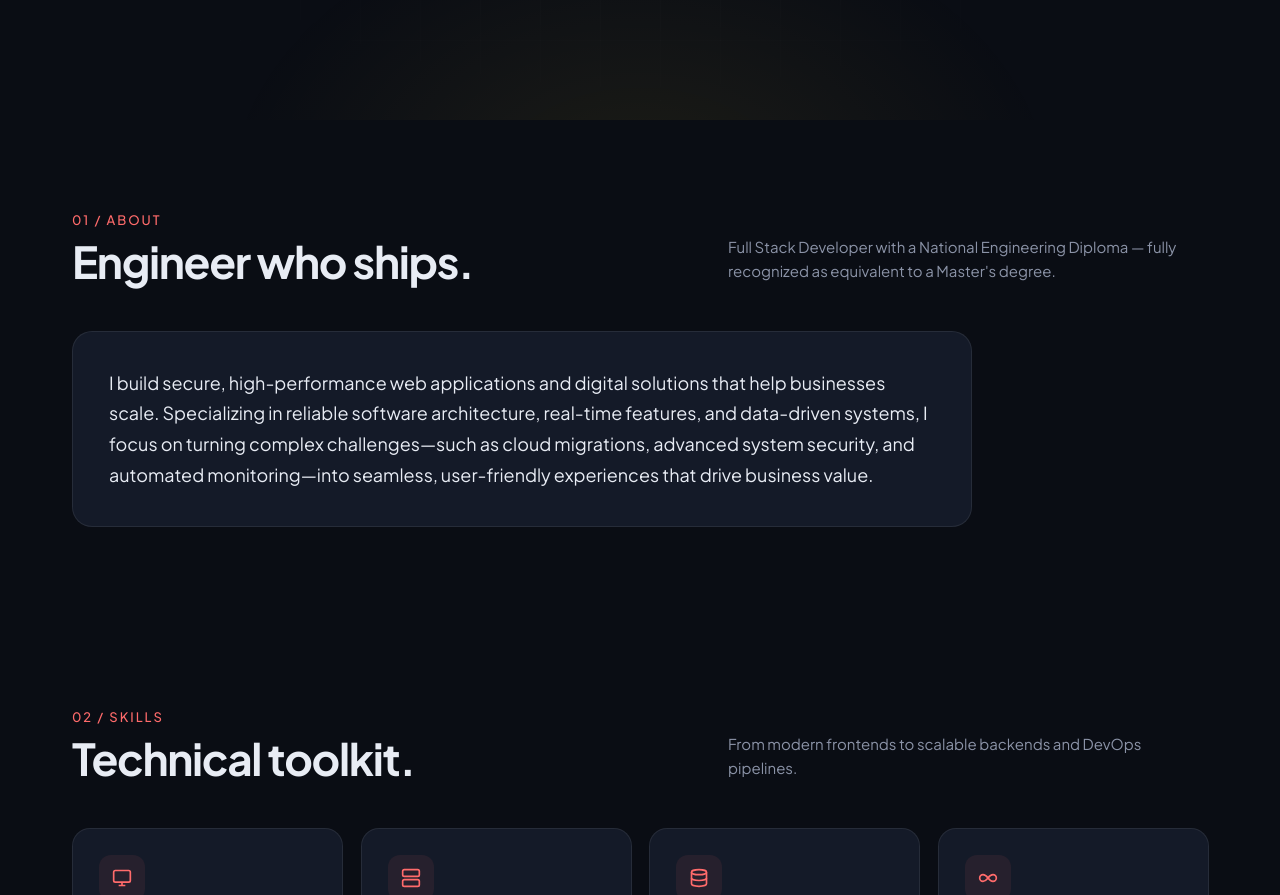
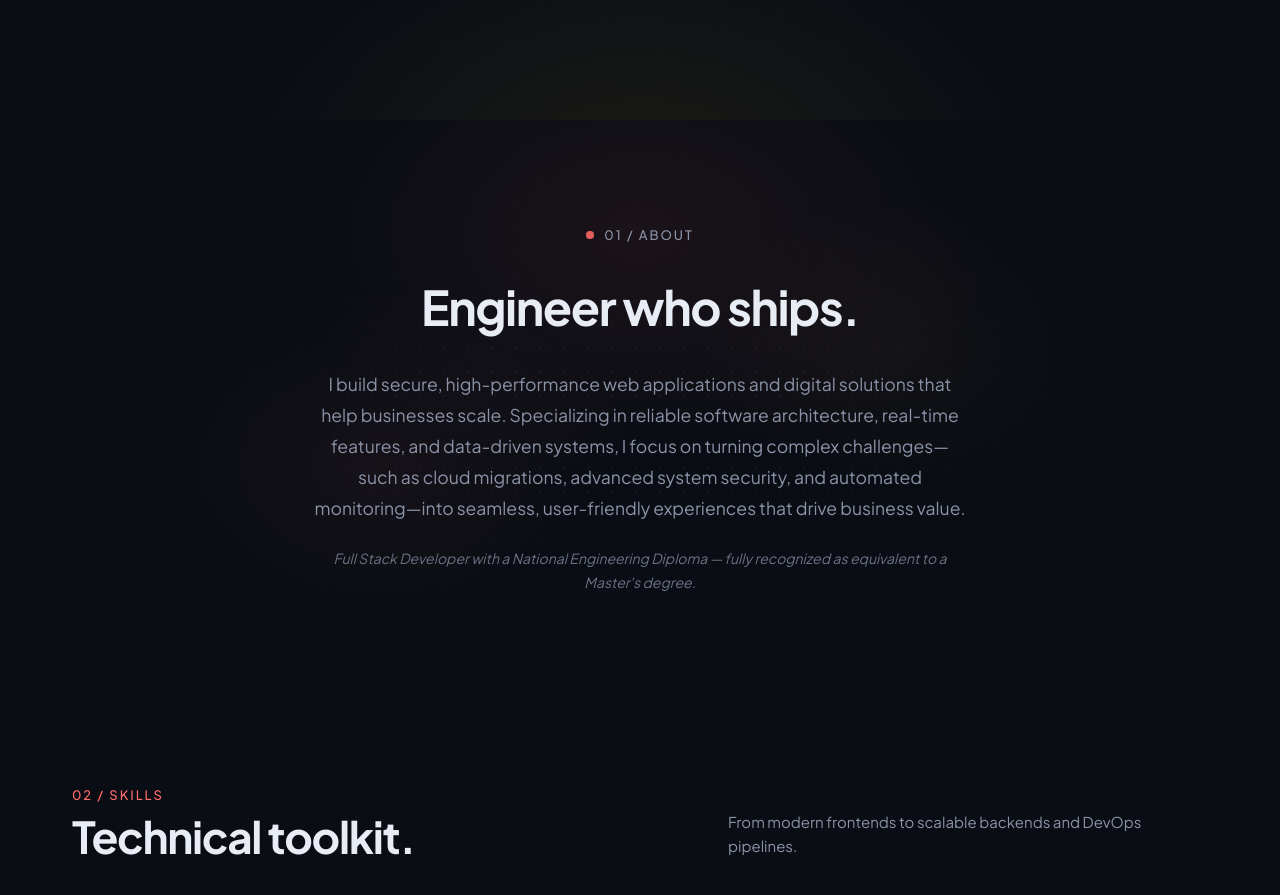
Before and after one commit to AmineMabrouk17/My-Portfolio, a Next.js app: page / in a window 1280 px wide. Shown: the part 680-1575 px from the top of the page. Built offline with nearby package versions, Linux system fonts and the light colour scheme.

Commit message:
feat(ui): redesign About section from HTML prototype (closes #38)

```diff
--- a/src/app/globals.css
+++ b/src/app/globals.css
@@ -183,6 +183,33 @@ body::after {
   }
 }
 
+/* About section atmospheric effects */
+.about-glow {
+  position: absolute;
+  inset: 0;
+  background:
+    radial-gradient(600px 400px at 50% 20%, rgba(224, 93, 93, 0.08), transparent 60%),
+    radial-gradient(500px 350px at 30% 60%, rgba(255, 107, 107, 0.05), transparent 50%),
+    radial-gradient(400px 300px at 70% 40%, rgba(255, 169, 77, 0.04), transparent 50%);
+  pointer-events: none;
+}
+
+.about-texture {
+  position: absolute;
+  inset: 0;
+  background-image:
+    radial-gradient(circle, rgba(255, 255, 255, 0.04) 1px, transparent 1px);
+  background-size: 24px 24px;
+  mask-image: radial-gradient(ellipse at center, black 20%, transparent 70%);
+  -webkit-mask-image: radial-gradient(ellipse at center, black 20%, transparent 70%);
+  pointer-events: none;
+}
+
+@keyframes pulse-dot {
+  0%, 100% { opacity: 1; box-shadow: 0 0 0 0 rgba(224, 93, 93, 0.5); }
+  50% { opacity: 0.6; box-shadow: 0 0 0 4px rgba(224, 93, 93, 0); }
+}
+
 /* Selection */
 ::selection {
   background: rgba(255, 107, 107, 0.3);
--- a/src/components/sections/About.tsx
+++ b/src/components/sections/About.tsx
@@ -7,32 +7,48 @@ export default function About() {
   const { t } = useI18n();
 
   return (
-    <section id="about" className="py-[90px] max-lg:py-[70px]">
-      <div className="max-w-[1200px] mx-auto px-8">
+    <section id="about" className="relative py-[100px] max-lg:py-[80px] overflow-hidden">
+      <div className="about-glow" />
+      <div className="about-texture" />
+
+      <div className="relative max-w-[720px] mx-auto px-8 text-center">
         <ScrollReveal>
-          <div className="mb-12 flex items-end justify-between flex-wrap gap-5">
-            <div>
-              <div className="text-[var(--color-accent)] text-[13px] font-medium tracking-[0.15em] mb-2">
-                {t("about.num")}
-              </div>
-              <h2 className="text-[clamp(30px,4vw,44px)] font-bold tracking-[-0.03em] leading-none">
-                {t("about.h2")}
-              </h2>
-            </div>
-            <p className="text-[var(--color-muted)] max-w-[480px] text-[15px]">
-              {t("about.sub")}
-            </p>
+          <div className="inline-flex items-center gap-2.5 mb-8">
+            <span className="relative flex h-2 w-2">
+              <span
+                className="absolute inline-flex h-full w-full rounded-full opacity-75"
+                style={{
+                  backgroundColor: "#E05D5D",
+                  animation: "pulse-dot 2s ease-in-out infinite",
+                }}
+              />
+              <span
+                className="relative inline-flex h-2 w-2 rounded-full"
+                style={{ backgroundColor: "#E05D5D" }}
+              />
+            </span>
+            <span className="text-[13px] font-medium tracking-[0.15em] uppercase text-[var(--color-muted)]">
+              {t("about.num")}
+            </span>
           </div>
         </ScrollReveal>
 
         <ScrollReveal>
-          <div
-            className="bg-[var(--color-surface)] border border-[var(--color-border)] rounded-[20px] p-9 max-w-[900px]"
-          >
-            <p className="text-lg leading-[1.7] text-[var(--color-text)]">
-              {t("about.bio")}
-            </p>
-          </div>
+          <h2 className="text-[clamp(2rem,4vw,3rem)] font-bold tracking-[-0.03em] leading-tight mb-8 text-[var(--color-text)]">
+            {t("about.h2")}
+          </h2>
+        </ScrollReveal>
+
+        <ScrollReveal>
+          <p className="text-[clamp(0.95rem,1.4vw,1.1rem)] leading-[1.75] text-[var(--color-muted)] mb-6">
+            {t("about.bio")}
+          </p>
+        </ScrollReveal>
+
+        <ScrollReveal>
+          <p className="text-[14px] leading-[1.7] text-[var(--color-muted-2)] italic">
+            {t("about.sub")}
+          </p>
         </ScrollReveal>
       </div>
     </section>
```
